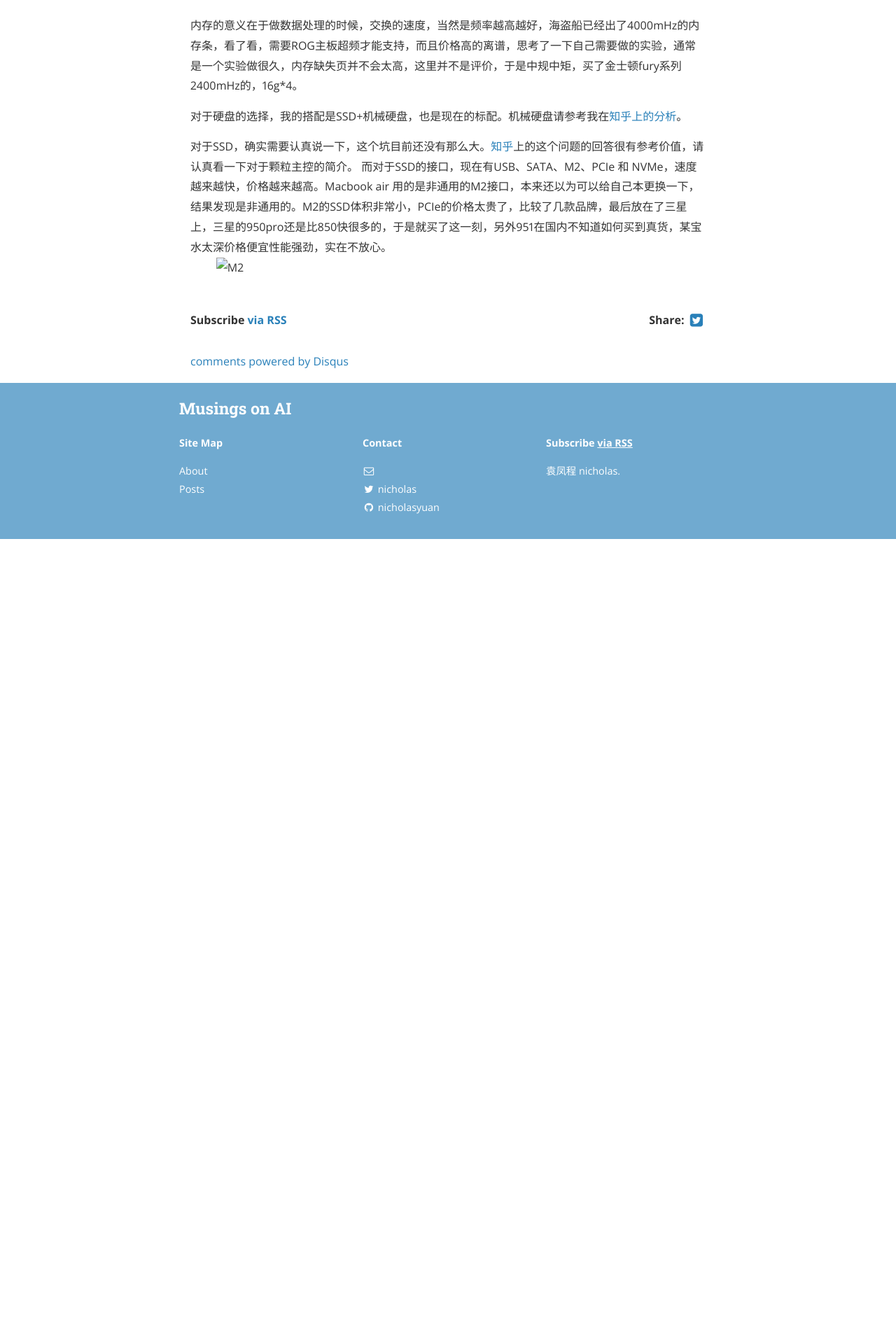
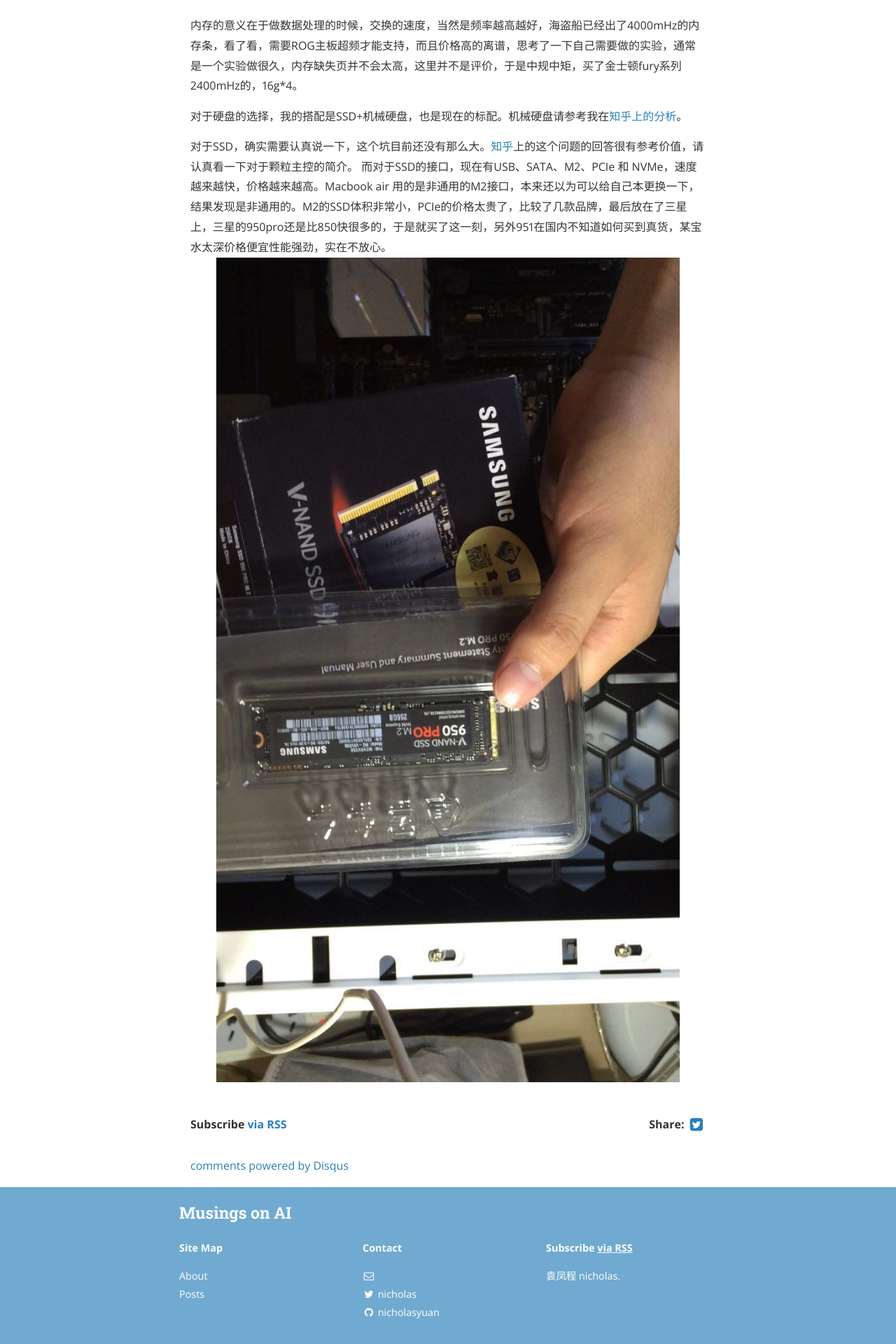
Before and after one commit to NicholasYuan/nicholasyuan.github.com, a Jekyll site: the page built from _posts/2016-10-07-buy-computer.markdown, in a window 1280 px wide. Shown: the part 2216-4136 px from the top of the page at 70% size. Built offline with Jekyll 4.4.1, drawn with Linux system fonts in a browser that asks for light colours; nearby versions of some CDN libraries; comment, search, counter and statistics services are not loaded; a style sheet for code colours, icons or effects is not loaded; before the commit the page ends 2986 px from its top, so only the background shows below that.

Commit message:
add blank to fix bugs

```diff
--- a/_posts/2016-10-07-buy-computer.markdown
+++ b/_posts/2016-10-07-buy-computer.markdown
@@ -8,6 +8,7 @@
 
 从搜集资料，到兼容性、价格比对，到机箱规格，最后到组装机器，安装配置环境，终于在9月份把自己的一台深度学习机器配置完成了。
 最终配置：
+
 - gpu : ASUS ROG [STRIX-GTX1080-8G-GAMING](http://www.asus.com.cn/Compare/Product.aspx?P_ID=1zMvS5oNHEGDTh6Q)
 - CPU : Intel i7 [6850k](http://ark.intel.com/zh-cn/products/94188/Intel-Core-i7-6850K-Processor-15M-Cache-up-to-3_80-GHz)
 - 主板 : ASUS X99 A II
@@ -22,6 +23,7 @@
 说一说自己的目标，就是围绕GTX1080显卡配置一台机器。
 
 然后先说自己收集的资料，主要依照参考了两个博客：
+
 - [深度学习主机攒机小记](http://mp.weixin.qq.com/s?__biz=MjM5ODkzMzMwMQ==&mid=2650408303&idx=1&sn=e4a61de98b82028bb49424e7acc4f805&scene=1&srcid=0729ivn68K1Eea5bDFPmCbyk&from=singlemessage&isappinstalled=0#wechat_redirecthttp://mp.weixin.qq.com/s?__biz=MjM5ODkzMzMwMQ==&mid=2650408303&idx=1&sn=e4a61de98b82028bb49424e7acc4f805&scene=1&srcid=0729ivn68K1Eea5bDFPmCbyk&from=singlemessage&isappinstalled=0#wechat_redirecthttp://mp.weixin.qq.com/s?__biz=MjM5ODkzMzMwMQ==&mid=2650408303&idx=1&sn=e4a61de98b82028bb49424e7acc4f805&scene=1&srcid=0729ivn68K1Eea5bDFPmCbyk&from=singlemessage&isappinstalled=0#wechat_redirecthttp://mp.weixin.qq.com/s?__biz=MjM5ODkzMzMwMQ==&mid=2650408303&idx=1&sn=e4a61de98b82028bb49424e7acc4f805&scene=1&srcid=0729ivn68K1Eea5bDFPmCbyk&from=singlemessage&isappinstalled=0#wechat_redirecthttp://mp.weixin.qq.com/s?__biz=MjM5ODkzMzMwMQ==&mid=2650408303&idx=1&sn=e4a61de98b82028bb49424e7acc4f805&scene=1&srcid=0729ivn68K1Eea5bDFPmCbyk&from=singlemessage&isappinstalled=0#wechat_redirecthttp://mp.weixin.qq.com/s?__biz=MjM5ODkzMzMwMQ==&mid=2650408303&idx=1&sn=e4a61de98b82028bb49424e7acc4f805&scene=1&srcid=0729ivn68K1Eea5bDFPmCbyk&from=singlemessage&isappinstalled=0#wechat_redirecthttp://mp.weixin.qq.com/s?__biz=MjM5ODkzMzMwMQ==&mid=2650408303&idx=1&sn=e4a61de98b82028bb49424e7acc4f805&scene=1&srcid=0729ivn68K1Eea5bDFPmCbyk&from=singlemessage&isappinstalled=0#wechat_redirect)
 - [深度学习主机环境配置: Ubuntu16.04+GeForce GTX 1080+TensorFlow](http://www.52nlp.cn/深度学习主机环境配置-ubuntu16-04-geforce-gtx1080-tensorflow)
 
@@ -64,4 +66,4 @@
 
 对于SSD，确实需要认真说一下，这个坑目前还没有那么大。[知乎](https://www.zhihu.com/question/20369676)上的这个问题的回答很有参考价值，请认真看一下对于颗粒主控的简介。
 而对于SSD的接口，现在有USB、SATA、M2、PCIe 和 NVMe，速度越来越快，价格越来越高。Macbook air 用的是非通用的M2接口，本来还以为可以给自己本更换一下，结果发现是非通用的。M2的SSD体积非常小，PCIe的价格太贵了，比较了几款品牌，最后放在了三星上，三星的950pro还是比850快很多的，于是就买了这一刻，另外951在国内不知道如何买到真货，某宝水太深价格便宜性能强劲，实在不放心。
-![M2](../assets/buy-computer/m2.jpg)
+![M2](/assets/buy-computer/m2.jpg)
```
